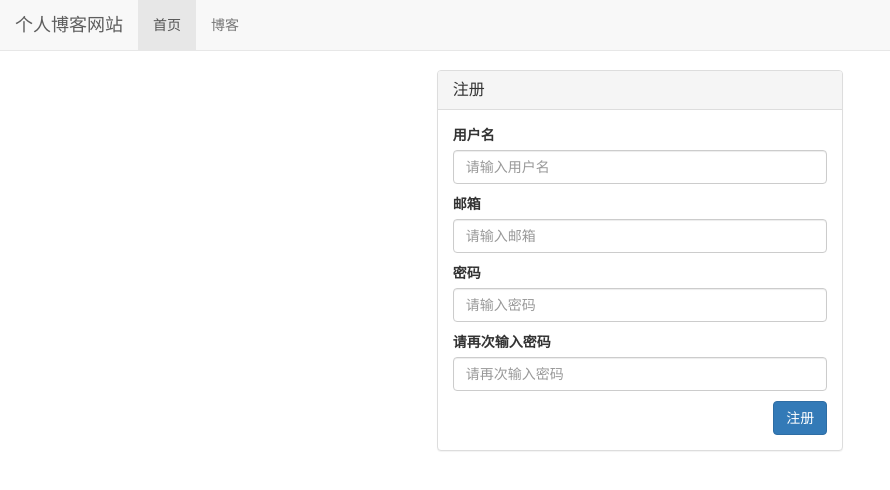
After one commit to Rcurtain/YSHSite, a Django app: page /register/ in a window 1280 px wide. The commit adds this page. Shown: the top 490 px of the page, without its empty margins (0-890 px from the left). Run offline with Django 3.2, Linux system fonts and the light colour scheme; some libraries are stand-ins or nearby versions.

Commit message:
24.使用Django Form表单

```diff
--- /dev/null
+++ b/mysite/forms.py
@@ -0,0 +1,50 @@
+from django import forms
+from django.contrib import auth
+from django.contrib.auth.models import User
+
+class LoginForm(forms.Form):
+    username = forms.CharField(label='用户名',
+            widget=forms.TextInput(attrs={'class':'form-control', 'placeholder':'请输入用户名'}))
+    password = forms.CharField(label='密码',
+            widget=forms.PasswordInput(attrs={'class':'form-control', 'placeholder':'请输入密码'}))
+
+    def clean(self):
+        username = self.cleaned_data['username']
+        password = self.cleaned_data['password']
+        user = auth.authenticate(username=username, password=password)
+        if user is None:
+            raise forms.ValidationError('用户名或者密码不正确')
+        else:
+            self.cleaned_data['user'] = user
+
+        return self.cleaned_data
+
+
+class RegisterForm(forms.Form):
+    username = forms.CharField(label='用户名', max_length=30, min_length=3,
+            widget=forms.TextInput(attrs={'class':'form-control', 'placeholder':'请输入用户名'}))
+    email = forms.EmailField(label='邮箱',
+            widget=forms.EmailInput(attrs={'class':'form-control', 'placeholder':'请输入邮箱'}))
+    password = forms.CharField(label='密码', min_length=6,
+            widget=forms.PasswordInput(attrs={'class':'form-control', 'placeholder':'请输入密码'}))
+    password_again = forms.CharField(label='请再次输入密码', min_length=6,
+            widget=forms.PasswordInput(attrs={'class':'form-control', 'placeholder':'请再次输入密码'}))
+
+    def clean_username(self):
+        username = self.cleaned_data['username']
+        if User.objects.filter(username=username).exists():
+            raise forms.ValidationError('用户名已存在')
+        return username
+
+    def clean_email(self):
+        email = self.cleaned_data['email']
+        if User.objects.filter(email=email).exists():
+            raise forms.ValidationError('邮箱已存在')
+        return email
+
+    def clean_password_again(self):
+        password = self.cleaned_data['password']
+        password_again = self.cleaned_data['password_again']
+        if password != password_again:
+            raise forms.ValidationError('两次输入的密码不一致')
+        return password_again
--- a/mysite/urls.py
+++ b/mysite/urls.py
@@ -17,7 +17,7 @@ from django.contrib import admin
 from django.urls import path, include
 from django.conf import settings
 from django.conf.urls.static import static
-from .views import home, login
+from .views import home, login, register
 
 urlpatterns = [
     path('', home, name='home'),
@@ -25,7 +25,8 @@ urlpatterns = [
     path('ckeditor/', include("ckeditor_uploader.urls")),
     path('blog/', include("blog.urls")),
     path('comment/', include("comment.urls")),
-    path('login/', login, name='login')
+    path('login/', login, name='login'),
+    path('register/', register, name='register'),
 ]
 
 urlpatterns += static(settings.MEDIA_URL, document_root=settings.MEDIA_ROOT)
--- a/mysite/views.py
+++ b/mysite/views.py
@@ -5,10 +5,12 @@ from django.utils import timezone
 from django.db.models import Sum
 from django.core.cache import cache
 from django.contrib import auth
+from django.contrib.auth.models import User
 from django.urls import reverse
 
 from read_statistics.utils import get_seven_days_read_data, get_today_hot_data, get_yesterday_hot_data
 from blog.models import Blog
+from .forms import LoginForm, RegisterForm
 
 def get_7_days_hot_blogs():
     today = timezone.now().date()
@@ -39,12 +41,35 @@ def home(request):
     return render(request, 'home.html', context)
 
 def login(request):
-    username = request.POST.get('username', '')
-    password = request.POST.get('password', '')
-    user = auth.authenticate(request, username=username, password=password)
-    referer = request.META.get('HTTP_REFERER', reverse('home'))
-    if user is not None:
-        auth.login(request, user)
-        return redirect(referer)
+    if request.method == 'POST':
+        login_form = LoginForm(request.POST)
+        if login_form.is_valid():
+            user = login_form.cleaned_data['user']
+            auth.login(request, user)
+            return redirect(request.GET.get('from', reverse('home')))
     else:
-        return render(request, 'error.html', {'message':'用户名或密码不正确'})
+        login_form = LoginForm()
+
+    context = {}
+    context['login_form'] = login_form
+    return render(request, 'login.html', context)
+
+def register(request):
+    if request.method == 'POST':
+        reg_form = RegisterForm(request.POST)
+        if reg_form.is_valid():
+            username = reg_form.cleaned_data['username']
+            email = reg_form.cleaned_data['email']
+            password = reg_form.cleaned_data['password']
+
+            user = User.objects.create_user(username, email, password)
+            user.save()
+
+            user = auth.authenticate(username=username, password=password)
+            auth.login(request, user)
+            return redirect(request.GET.get('from', reverse('home')))
+    else:
+        reg_form = RegisterForm()
+    context = {}
+    context['reg_form'] = reg_form
+    return render(request, 'register.html', context)
--- /dev/null
+++ b/templates/register.html
@@ -0,0 +1,34 @@
+{% extends 'base.html' %}
+{% load staticfiles %}
+
+{% block title %}
+    我的网站|注册
+{% endblock %}
+
+{% block nav_home_active %}active{% endblock %}
+
+{% block content %}
+    <div class="containter">
+        <div class="row">
+            <div class="col-xs-4 col-xs-offset-4">
+                <div class="panel panel-default">
+                    <div class="panel-heading">
+                        <h3 class="panel-title">注册</h3>
+                    </div>
+                    <div class="panel-body">
+                        <form action="" method="POST">
+                            {% csrf_token %}
+                            {% for field in reg_form %}
+                                <label for="{{ field.id_for_label }}">{{ field.label }}</label>
+                                {{ field }}
+                                <p class="text-danger">{{ field.errors.as_text }}</p>
+                            {% endfor %}
+                            <span class="pull-left text-danger">{{ reg_form.non_field_errors }}</span>
+                            <input type="submit" value="注册" class="btn btn-primary pull-right">
+                        </form>
+                    </div>
+                </div>
+            </div>
+        </div>
+    </div>
+{% endblock %}
```
Also changed, not shown: blog/templates/blog/blog_detail.html (+4 -9 lines), templates/login.html (added, +34 -0 lines), db.sqlite3.
